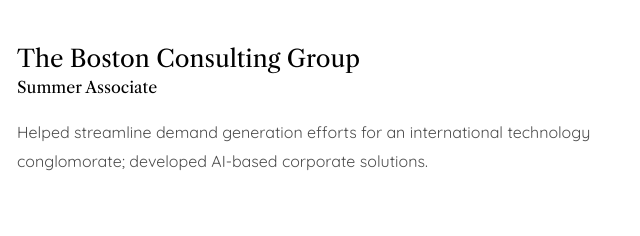
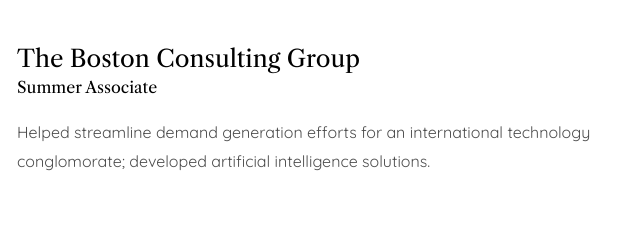
Before and after one commit to gsivulka/gsivulka.github.io, a plain HTML site: page index.html in a window 1280 px wide. Shown: the part 910-1146 px from the top of the page, 303-943 px from the left. Drawn offline with nearby package versions, Linux system fonts and the light colour scheme; a web font is replaced by a local one.

Commit message:
Wording Part 2

```diff
--- a/index.html
+++ b/index.html
@@ -208,7 +208,7 @@
           <div class="resume-content">
             <h3 class="mb-0">The Boston Consulting Group</h3>
             <div class="subheading mb-3">Summer Associate</div>
-            <p> Helped streamline demand generation efforts for an international technology conglomorate; developed AI-based corporate solutions. </p>
+            <p> Helped streamline demand generation efforts for an international technology conglomorate; developed artificial intelligence solutions. </p>
           </div>
           <div class="resume-date text-md-right">
             <span class="text-primary">June 2018 - August 2018</span>
```
